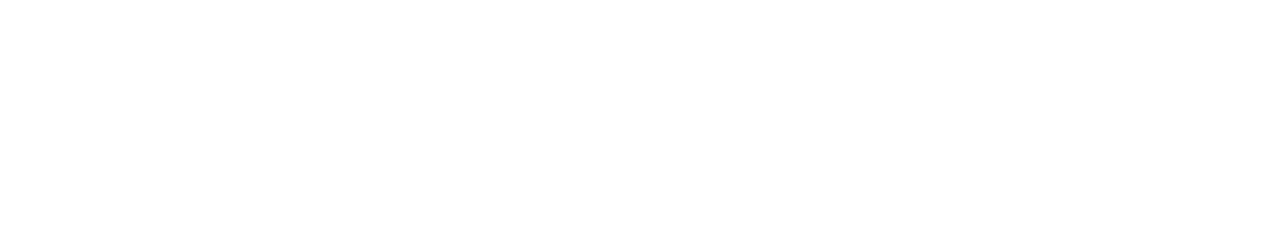
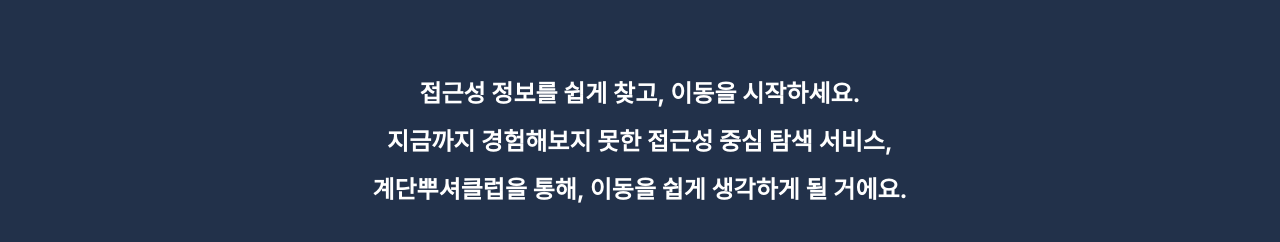
Before and after one commit to jiwonMe/scc-homepage, a Next.js app: page / in a window 1280 px wide. Shown: the part 810-1052 px from the top of the page. Before the commit the page ends 800 px from the top, so only its background shows below. Built offline with nearby package versions, Linux system fonts and the light colour scheme.

Commit message:
add info section

```diff
--- a/src/app/page.tsx
+++ b/src/app/page.tsx
@@ -35,6 +35,19 @@
           </div>
         </div>
       </section>
+
+      {/* Info Section */}
+      <section className="py-20 bg-[#22314A]">
+        <div className="container mx-auto px-4">
+          <div className="text-center max-w-4xl mx-auto">
+            <p className="text-xl md:text-2xl text-white font-bold leading-loose md:leading-loose">
+            접근성 정보를 쉽게 찾고, 이동을 시작하세요. <br />
+            지금까지 경험해보지 못한 접근성 중심 탐색 서비스, <br />
+            계단뿌셔클럽을 통해, 이동을 쉽게 생각하게 될 거에요.
+            </p>
+          </div>
+        </div>
+      </section>
     </div>
   );
 }
```
